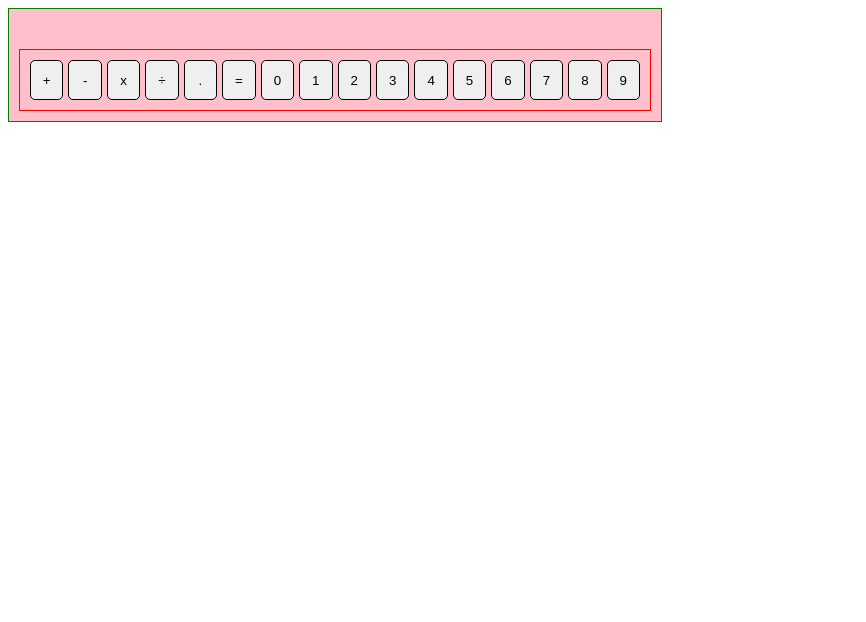
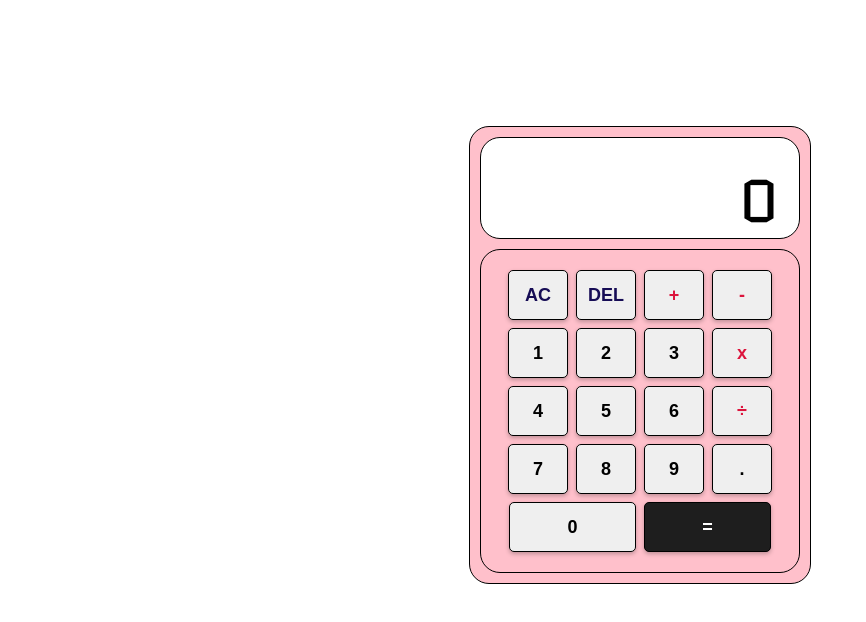
Before and after one commit to Seph-an/calculator, a plain HTML site: page index.html in a window 1280 px wide. Shown: the whole page, without its empty margins (0-866 px from the left). Drawn offline with Linux system fonts and the light colour scheme.

Commit message:
UI/UX and most functionalities completed

```diff
--- a/index.css
+++ b/index.css
@@ -1,31 +1,73 @@
+/* #container{
+    background: goldenrod;
+    height: 100%;
+} */
 .calcContainer{
     padding: 10px;
     border: 1px solid green;
-    width: 50%;
+    border: 1px solid black;
+    /* width: 50%; */
+    width: 320px;
     background: pink;
+    margin: 10% auto;
+    border-radius: 20px;
+
 }
 
 .display{
     outline: none;
-    height: 30px;
+    height: 100px;
+    border: 1px solid black;
+    /* border: 1px solid blue; */
+    margin-bottom: 10px;
+    font-size: 60px;
+    border-radius: 20px;
+    position: relative;
+    /* padding: 10px; */
+    background: #fff;
+    overflow: hidden;
+
+
+}
+.displayValue{
+position: absolute;
+right: 0;
+padding: 20px;
+font-family: "Quantico", sans-serif;
+
+
 }
 
 .keypad{
-    padding: 10px;
-    border: 1px solid red;
+    padding: 20px;
+    border: 1px solid black;
+    /* border: 1px solid red; */
     display: flex;
-    gap: 5px;
+    gap: 8px;
+    flex-wrap: wrap;
+    justify-content: center;
+    align-items: center;
+    border-radius: 20px;
+
 }
 
 .btn{
-    width: 40px;
-    height: 40px;
+    width: 60px;
+    height: 50px;
     border: 1px solid black;
     padding: 5px;
     display: flex;
+    font-size: 18px;
+    font-weight: 700;
     justify-content: center;
     align-items: center;
     outline: none;
     cursor: pointer;
     border-radius: 5px;
+    box-shadow: 0px 2px 4px rgba(0, 0, 0, 0.25);
+    /* filter: drop-shadow(0px 2px 4px rgba(0, 0, 0, 0.25)); */
 }
+
+.btn-operator{
+    color: crimson;
+}
--- a/index.html
+++ b/index.html
@@ -5,6 +5,7 @@
     <meta http-equiv="X-UA-Compatible" content="IE=edge">
     <meta name="viewport" content="width=device-width, initial-scale=1.0">
     <title>Document</title>
+    <link rel="stylesheet" href="https://fonts.googleapis.com/css?family=Quantico|Roboto">
     <link rel="stylesheet" href="index.css">
     <script src="index.js" defer></script>
 </head>
--- a/index.js
+++ b/index.js
@@ -10,14 +10,17 @@ calcContainer.classList.add("calcContainer");
 
 const display = document.createElement("div");
 display.classList.add("display");
+const displayValue = document.createElement("div");
+displayValue.classList.add("displayValue");
 
 const keypad = document.createElement("div");
 keypad.classList.add("keypad");
 
 container.append(header, calcContainer);
+display.appendChild(displayValue);
 calcContainer.append(display, keypad);
 
-let keypads = ["+", "-", "x", "÷", ".", "="];
+let keypads = ["AC", "DEL", "+", "-", "x", "÷", ".", "="];
 for (let i = 0; i < 10; i++) {
   keypads.push(i);
 }
@@ -35,27 +38,80 @@ keypad.innerHTML = btns;
 const items = document.querySelectorAll(".btn");
 const buttons = [...items];
 
-buttons.forEach((button) => {
+buttons.forEach((button, i) => {
+  const btn = button.textContent;
+  button.style.order = i + 1;
+  //looking into else ifs using ternary operators
+  //------------------------------------------------------------------
+  if ((btn == "x") | (btn == "+") | (btn == "-") | (btn == "÷")) {
+    button.classList.add("btn-operator");
+    if (btn == "x") {
+      button.style.order = 8;
+    } else if (btn == "÷") {
+      button.style.order = 12;
+    }
+  } else if (btn == ".") {
+    button.style.order = 16;
+  } else if ((btn == "AC") | (btn == "DEL")) {
+    // button.style.color = "#1E1E1E";
+    button.style.color = "#160C55";
+    // button.style.backgroundColor = "#bfbfbf";
+
+    // button.style.backgroundColor = "#999999";
+  } else if (btn == "=") {
+    //figure out a way of adding multiple styles at ago
+    button.style.order = 18;
+    button.style.width = "127px";
+    button.style.backgroundColor = "#1E1E1E";
+    button.style.color = "#FFFFFF";
+  } else {
+    if (btn == "0") {
+      button.style.order = 17;
+      button.style.width = "127px";
+    } else if (btn == "1") {
+      button.style.order = 5;
+    } else if (btn == "2") {
+      button.style.order = 6;
+    } else if (btn == "3") {
+      button.style.order = 7;
+    } else if (btn == "4") {
+      button.style.order = 9;
+    } else if (btn == "5") {
+      button.style.order = 10;
+    } else if (btn == "6") {
+      button.style.order = 11;
+    } else if (btn == "7") {
+      button.style.order = 13;
+    } else if (btn == "8") {
+      button.style.order = 14;
+    } else if (btn == "9") {
+      button.style.order = 15;
+    }
+  }
+  // console.log("btn is", btn);
   button.addEventListener("click", btnClicked);
 });
-
-let disp = "";
+//--------------------------------------------------------------------
+let disp = "0";
 let num1 = "";
 let num2 = "";
 let tmp = "";
-let tmp2 = "";
 let operator = "";
-// let newOperator = "";
 let operatorCounter = 0;
+let numBtnCounter = 0;
+displayValue.textContent = disp;
 
 function btnClicked(e) {
-  const clickedBtn = e.currentTarget.textContent;
-  const bt = clickedBtn;
+  const bt = e.currentTarget.textContent;
+  const clickedBtn = e.currentTarget;
+  // const bt = clickedBtn;
 
   if ((bt == "÷") | (bt == "+") | (bt == "-") | (bt == "x")) {
     operatorCounter++;
+    clickedBtn.style.backgroundColor = "#e6e6e7";
+    // clickedBtn.style.boxShadow = "";
 
-    //action performed when btn clicked is an operator
+    //action performed when btn clicked is an operator ("+","-","x","÷")
 
     if (num1 !== "") {
       const result = operate(num1, operator, disp);
@@ -69,11 +125,21 @@ function btnClicked(e) {
       operator = bt;
     }
   } else {
-    //action performed when btn clicked is not an operator
-
-    if (bt !== "." && bt !== "=") {
+    buttons.forEach((button) => {
+      const btN = button.textContent;
+      if ((btN == "÷") | (btN == "+") | (btN == "-") | (btN == "x")) {
+        button.style.backgroundColor = "#bfbfbf";
+      }
+    });
+    //******* +/- btn that adds -ve sign to num on display or removes it
+    //use unshift("-")
+    if (bt !== "." && bt !== "=" && bt !== "AC" && bt !== "DEL") {
       //action performed when btn clicked is not an operator
       //but is a number btwn 0-9
+      //
+      //if operator count is less than 1
+      numBtnCounter++;
+      console.log("numBtnCounter is:", numBtnCounter);
 
       if (num1 == "") {
         if (operatorCounter > 1) {
@@ -82,7 +148,12 @@ function btnClicked(e) {
           tmp += bt;
           disp = tmp;
         } else {
-          disp += bt;
+          if (numBtnCounter == 1) {
+            disp = "";
+            disp += bt;
+          } else {
+            disp += bt;
+          }
         }
       } else {
         if (num2 == "") {
@@ -90,7 +161,6 @@ function btnClicked(e) {
           tmp += bt;
           disp = tmp;
           // tmp = "";
-        } else {
         }
       }
     } else {
@@ -107,11 +177,35 @@ function btnClicked(e) {
           num1 = "";
           // num2 = "";
           tmp = "";
-          // operator = newOperator;
+        }
+      } else if (bt == "AC") {
+        num1 = "";
+        num2 = "";
+        operator = "";
+        tmp = "";
+        operatorCounter = 0;
+        numBtnCounter = 0;
+        disp = "0";
+      } else if (bt == "DEL") {
+        //Error: Should only work when a num is being typed and
+        //not on a returned result
+        //check for when operator is zero perhaps??
+        if (disp.length == 1) {
+          disp = "0";
+          numBtnCounter = 0;
+        } else {
+          let inDisp = [...disp];
+          inDisp.pop();
+          let inDispNew = inDisp.toString().replace(/,/g, "");
+          disp = inDispNew;
         }
       } else {
         //action performed when btn clicked is "."
         //---------------------------------------
+        const dotChecker = disp.includes(".");
+        if (!dotChecker) {
+          disp += bt;
+        }
         //working with decimals
         //check if num on disp already has a decimal
         //if it does, ignore
@@ -119,6 +213,7 @@ function btnClicked(e) {
       }
     }
   }
+  displayValue.textContent = disp;
   console.log("display is:", disp);
   console.log("num1 is:", num1);
   console.log("num2 is:", num2);
@@ -141,7 +236,6 @@ function operate(num1, operator, num2) {
     result = divide(num1, num2);
     // divide(num1, num2);
   }
-
   return result;
 }
 //------------------------------------------------------
@@ -164,7 +258,14 @@ const multiply = function (x, y) {
 };
 
 const divide = function (x, y) {
-  const division = x / y;
+  let division = 0;
+  if (x == 0) {
+    division = 0;
+  } else if (y == 0) {
+    division = "Err";
+  } else {
+    division = x / y;
+  }
   //   console.log("from division", division);
   return division;
 };
```
